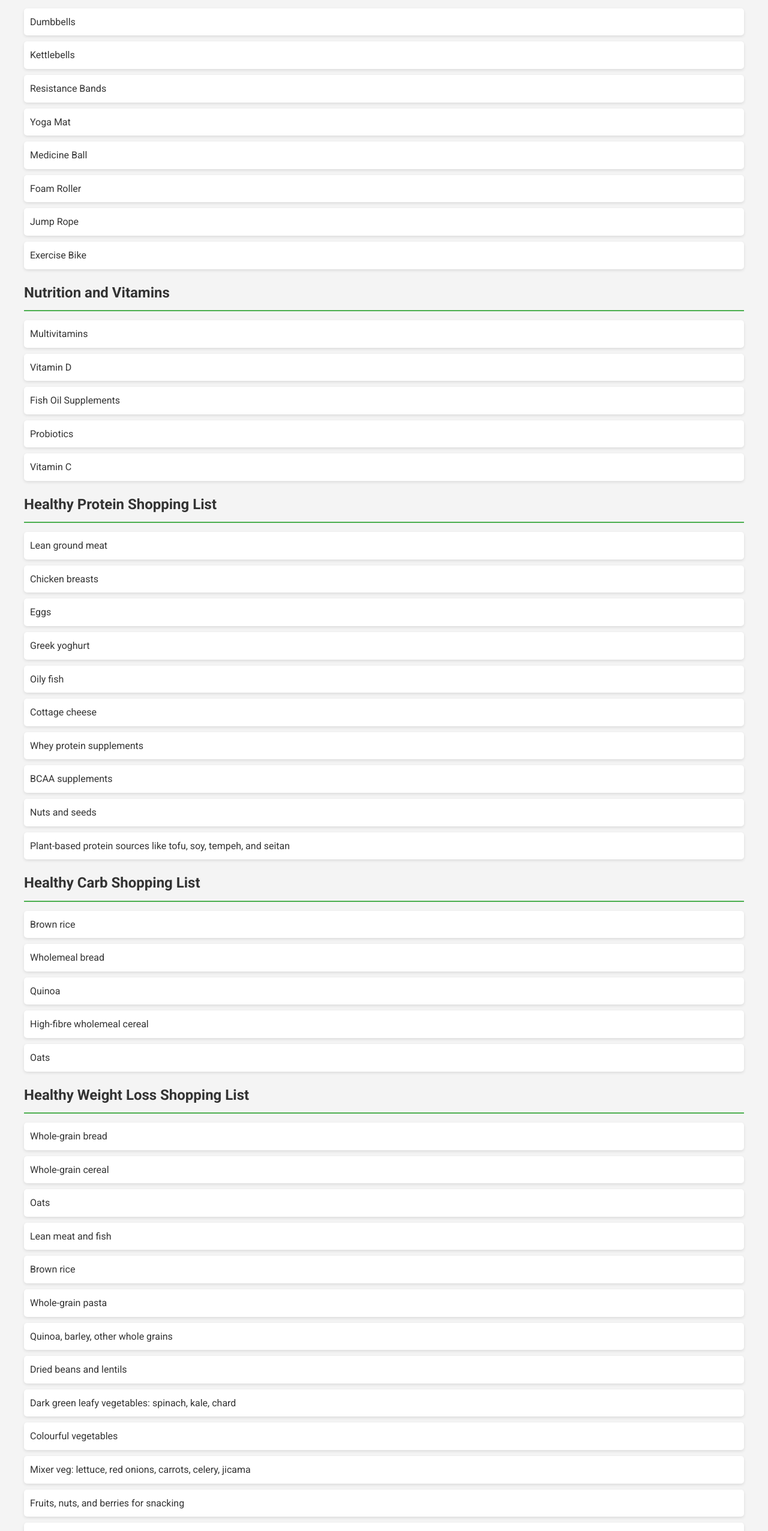
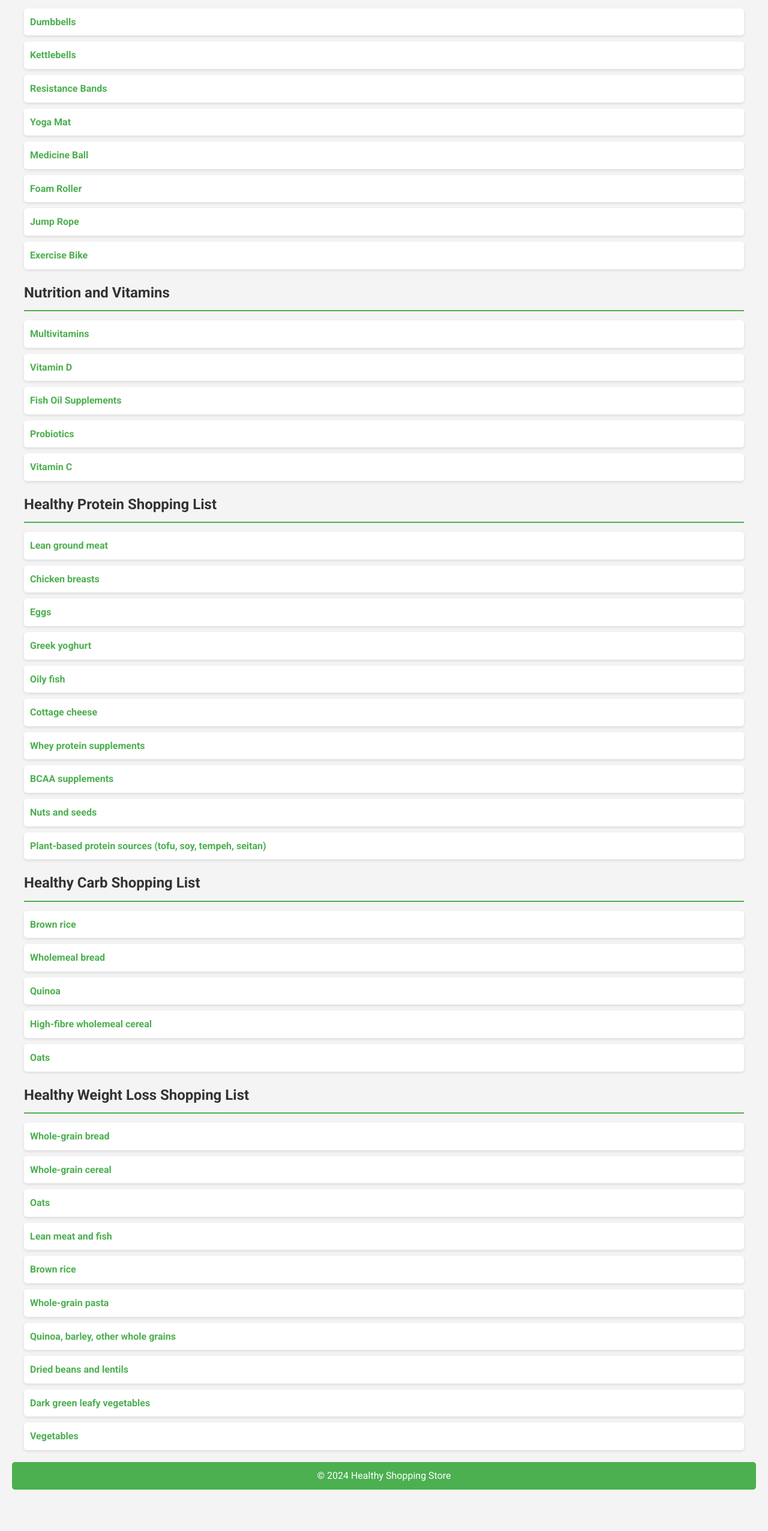
Before and after one commit to Shivansh-00/FitLeaverage, a plain HTML site: page FitLeaverage/store.html in a window 1280 px wide. Shown: the part 160-2713 px from the top of the page at 60% size. After the commit the page ends 2664 px from the top, so only its background shows below. Drawn offline with Linux system fonts and the light colour scheme.

Commit message:
Add links to list

```diff
--- a/FitLeaverage/store.html
+++ b/FitLeaverage/store.html
@@ -54,6 +54,17 @@
             box-shadow: 0 2px 5px rgba(0, 0, 0, 0.1);
         }
 
+        .item-list a {
+            text-decoration: none;
+            color: #4CAF50;
+            font-weight: bold;
+        }
+
+        .item-list a:hover {
+            color: #333;
+            text-decoration: underline;
+        }
+
         footer {
             text-align: center;
             padding: 10px;
@@ -87,88 +98,65 @@
     <div class="container">
         <h2>Gym Equipment</h2>
         <ul class="item-list">
-            <li>Dumbbells</li>
-            <li>Kettlebells</li>
-            <li>Resistance Bands</li>
-            <li>Yoga Mat</li>
-            <li>Medicine Ball</li>
-            <li>Foam Roller</li>
-            <li>Jump Rope</li>
-            <li>Exercise Bike</li>
+            <li><a href="https://dosav2inconfrprtest.decathlon.in/home-gym-equipment/dumbbells-weights-2657?id=2657&type=" target="_blank">Dumbbells</a></li>
+            <li><a href="https://www.decathlon.in/p/8354816/gym-equipment/gym-kettlebell-12-kg-black-yellow?id=8354816&type=p" target="_blank">Kettlebells</a></li>
+            <li><a href="https://www.decathlon.in/gym-accessories/resistance-bands-21994?id=21994&type=c" target="_blank">Resistance Bands</a></li>
+            <li><a href="https://www.decathlon.in/yoga/yoga-mat-accessories-2712?id=2712&type=c" target="_blank">Yoga Mat</a></li>
+            <li><a href="https://www.decathlon.in/p/8290418/gym-pilate-india/gym-medicine-ball-2-kg-22-cm?id=8290418&type=p" target="_blank">Medicine Ball</a></li>
+            <li><a href="https://www.decathlon.in/p/8389645/sports-massage/500-hard-massage-roller-foam-roller-black?id=8389645&type=p" target="_blank">Foam Roller</a></li>
+            <li><a href="https://www.decathlon.in/gym-accessories/skipping-ropes-21959?id=21959&type=c" target="_blank">Jump Rope</a></li>
+            <li><a href="https://www.decathlon.in/p/8364829/exercise-bikes/exercise-bike-essential-3kg-flywheel-7-resistance-levels-max-110kg?id=8364829&type=p" target="_blank">Exercise Bike</a></li>
         </ul>
 
         <h2>Nutrition and Vitamins</h2>
         <ul class="item-list">
-            <li>Multivitamins</li>
-            <li>Vitamin D</li>
-            <li>Fish Oil Supplements</li>
-            <li>Probiotics</li>
-            <li>Vitamin C</li>
+            <li><a href="https://www.amazon.in/s?k=multivitamin+tablet&adgrpid=58936742636&ext_vrnc=hi&hvadid=294119535093&hvdev=c&hvlocphy=9302382&hvnetw=g&hvqmt=e&hvrand=14813035394855412927&hvtargid=kwd-120066785&hydadcr=25475_2039350&tag=googinhydr1-21&ref=pd_sl_73eom7bkk3_e" target="_blank">Multivitamins</a></li>
+            <li><a href="https://www.amazon.in/s?k=vitamin+d&i=hpc&adgrpid=59266784816&ext_vrnc=hi&hvadid=714865302872&hvdev=c&hvlocphy=9302382&hvnetw=g&hvqmt=e&hvrand=2656891396402682804&hvtargid=kwd-325065818073&hydadcr=25466_2857109&tag=googinhydr1-21&ref=pd_sl_1epawam5sa_e" target="_blank">Vitamin D</a></li>
+            <li><a href="https://www.amazon.in/s?k=fish+oil+supplements&adgrpid=61716632391&ext_vrnc=hi&hvadid=714865284464&hvdev=c&hvlocphy=9302382&hvnetw=g&hvqmt=e&hvrand=8642795412734306045&hvtargid=kwd-115893536&hydadcr=25497_2857081&tag=googinhydr1-21&ref=pd_sl_8z7x8pqgfp_e" target="_blank">Fish Oil Supplements</a></li>
+            <li><a href="https://www.amazon.in/s?k=probiotics%27&adgrpid=61506022480&ext_vrnc=hi&hvadid=714749645223&hvdev=c&hvlocphy=9302382&hvnetw=g&hvqmt=e&hvrand=9688762257183511033&hvtargid=kwd-353776301000&hydadcr=25467_2857071&tag=googinhydr1-21&ref=pd_sl_1vyoaa8exj_e" target="_blank">Probiotics</a></li>
+            <li><a href="https://www.amazon.in/s?k=vitamin-c&adgrpid=62702472881&ext_vrnc=hi&hvadid=714781859989&hvdev=c&hvlocphy=9302382&hvnetw=g&hvqmt=e&hvrand=12612084562937355722&hvtargid=kwd-301037106161&hydadcr=29775_2529741&tag=googinhydr1-21&ref=pd_sl_69k8i2y0rk_e" target="_blank">Vitamin C</a></li>
         </ul>
 
         <h2>Healthy Protein Shopping List</h2>
         <ul class="item-list">
-            <li>Lean ground meat</li>
-            <li>Chicken breasts</li>
-            <li>Eggs</li>
-            <li>Greek yoghurt</li>
-            <li>Oily fish</li>
-            <li>Cottage cheese</li>
-            <li>Whey protein supplements</li>
-            <li>BCAA supplements</li>
-            <li>Nuts and seeds</li>
-            <li>Plant-based protein sources like tofu, soy, tempeh, and seitan</li>
+            <li><a href="https://www.licious.in/?srsltid=AfmBOorVkdW9FF2i43JH-3JQaTnA9WwI5jKbmUWBZHultVl4jx8o6QrX" target="_blank">Lean ground meat</a></li>
+            <li><a href="https://www.licious.in/?srsltid=AfmBOorVkdW9FF2i43JH-3JQaTnA9WwI5jKbmUWBZHultVl4jx8o6QrX" target="_blank">Chicken breasts</a></li>
+            <li><a href="https://www.licious.in/?srsltid=AfmBOorVkdW9FF2i43JH-3JQaTnA9WwI5jKbmUWBZHultVl4jx8o6QrX" target="_blank">Eggs</a></li>
+            <li><a href="https://www.amazon.in/s?k=greek+yogurt+in+fresh&i=grocery&crid=2KNXAA96RGTYV&sprefix=greek+y%2Cgrocery%2C307&ref=nb_sb_ss_ts-doa-p_1_7" target="_blank">Greek yoghurt</a></li>
+            <li><a href="https://www.licious.in/?srsltid=AfmBOorVkdW9FF2i43JH-3JQaTnA9WwI5jKbmUWBZHultVl4jx8o6QrX" target="_blank">Oily fish</a></li>
+            <li><a href="https://www.amazon.in/s?k=cottage+cheese&i=grocery&crid=MWWSYFI7NQYG&sprefix=cottage+cheese%2Cgrocery%2C197&ref=nb_sb_noss" target="_blank">Cottage cheese</a></li>
+            <li><a href="https://www.amazon.in/s?k=whey+protein&ref=nb_sb_noss_2" target="_blank">Whey protein supplements</a></li>
+            <li><a href="https://www.amazon.in/s?k=bcaa+supplements&crid=2DRU99LD9E1F7&sprefix=bcaa+%2Caps%2C238&ref=nb_sb_ss_ts-doa-p_3_5" target="_blank">BCAA supplements</a></li>
+            <li><a href="https://www.amazon.in/s?k=nuts+and+seeds&crid=2KOY0S8GB1C07&sprefix=nuts+and+seeds%2Caps%2C292&ref=nb_sb_noss_2" target="_blank">Nuts and seeds</a></li>
+            <li><a href="https://www.amazon.in/s?k=vegan+protein&crid=12X73A2B1YZB6&sprefix=vegan+%2Caps%2C227&ref=nb_sb_ss_ts-doa-p_1_6" target="_blank">Plant-based protein sources (tofu, soy, tempeh, seitan)</a></li>
         </ul>
 
         <h2>Healthy Carb Shopping List</h2>
         <ul class="item-list">
-            <li>Brown rice</li>
-            <li>Wholemeal bread</li>
-            <li>Quinoa</li>
-            <li>High-fibre wholemeal cereal</li>
-            <li>Oats</li>
+            <li><a href="https://www.amazon.in/s?k=brown+rice%27&adgrpid=67392850788&ext_vrnc=hi&hvadid=358319945221&hvdev=c&hvlocphy=9302382&hvnetw=g&hvqmt=e&hvrand=15845517544678193162&hvtargid=kwd-936111155173&hydadcr=22855_1921287&tag=googinhydr1-21&ref=pd_sl_95scqu05ak_e" target="_blank">Brown rice</a></li>
+            <li><a href="https://www.amazon.in/whole-wheat-bread/s?k=whole+wheat+bread" target="_blank">Wholemeal bread</a></li>
+            <li><a href="https://www.amazon.in/s?k=quinoa&adgrpid=58412407585&ext_vrnc=hi&hvadid=294103658760&hvdev=c&hvlocphy=9302382&hvnetw=g&hvqmt=e&hvrand=7894042086346438960&hvtargid=kwd-14793831&hydadcr=12458_1833632&tag=googinhydr1-21&ref=pd_sl_7qu2eoapm7_e" target="_blank">Quinoa</a></li>
+            <li><a href="https://www.amazon.in/fibre-food/s?k=fibre+food" target="_blank">High-fibre wholemeal cereal</a></li>
+            <li><a href="https://www.amazon.in/s?k=oats%27&adgrpid=60021301198&ext_vrnc=hi&hvadid=358311861596&hvdev=c&hvlocphy=9302382&hvnetw=g&hvqmt=e&hvrand=17910094110529934993&hvtargid=kwd-498330286284&hydadcr=9274_1934324&tag=googinhydr1-21&ref=pd_sl_4i81ac37y4_e" target="_blank">Oats</a></li>
         </ul>
 
         <h2>Healthy Weight Loss Shopping List</h2>
         <ul class="item-list">
-            <li>Whole-grain bread</li>
-            <li>Whole-grain cereal</li>
-            <li>Oats</li>
-            <li>Lean meat and fish</li>
-            <li>Brown rice</li>
-            <li>Whole-grain pasta</li>
-            <li>Quinoa, barley, other whole grains</li>
-            <li>Dried beans and lentils</li>
-            <li>Dark green leafy vegetables: spinach, kale, chard</li>
-            <li>Colourful vegetables</li>
-            <li>Mixer veg: lettuce, red onions, carrots, celery, jicama</li>
-            <li>Fruits, nuts, and berries for snacking</li>
-            <li>Yoghurt</li>
-            <li>Low-fat dairy</li>
-            <li>Beans</li>
-        </ul>
-
-        <h2>Healthy Essentials to Buy in Bulk</h2>
-        <ul class="item-list">
-            <li>Lean ground meat</li>
-            <li>Chicken breast</li>
-            <li>Eggs</li>
-            <li>Greek yoghurt</li>
-            <li>Tinned fish</li>
-            <li>Fruit and nut mix</li>
-            <li>Leafy greens</li>
-            <li>Brown rice</li>
-            <li>Brown bread</li>
-            <li>Whole grain pasta</li>
-            <li>High-fibre cereal</li>
-            <li>Oats</li>
-            <li>Beans</li>
+            <li><a href="https://www.amazon.in/whole-wheat-bread/s?k=whole+wheat+bread" target="_blank">Whole-grain bread</a></li>
+            <li><a href="https://www.amazon.in/whole-grain-cereal/s?k=whole+grain+cereal" target="_blank">Whole-grain cereal</a></li>
+            <li><a href="https://www.amazon.in/s?k=oats&crid=VRP7CMOVD3KM&sprefix=oats%27%2Caps%2C310&ref=nb_sb_noss_2" target="_blank">Oats</a></li>
+            <li><a href="https://www.licious.in/?srsltid=AfmBOorVkdW9FF2i43JH-3JQaTnA9WwI5jKbmUWBZHultVl4jx8o6QrX" target="_blank">Lean meat and fish</a></li>
+            <li><a href="https://www.amazon.in/s?k=brown+rice%27&adgrpid=67392850788&ext_vrnc=hi&hvadid=358319945221&hvdev=c&hvlocphy=9302382&hvnetw=g&hvqmt=e&hvrand=15845517544678193162&hvtargid=kwd-936111155173&hydadcr=22855_1921287&tag=googinhydr1-21&ref=pd_sl_95scqu05ak_e" target="_blank">Brown rice</a></li>
+            <li><a href="https://www.amazon.in/whole-wheat-pasta/s?k=whole+wheat+pasta" target="_blank">Whole-grain pasta</a></li>
+            <li><a href="https://www.amazon.in/s?k=quinoa&crid=1QNV538G4D5DE&sprefix=quinoa%2Caps%2C413&ref=nb_sb_noss_2" target="_blank">Quinoa, barley, other whole grains</a></li>
+            <li><a href="https://www.amazon.in/s?k=dry+beans+amazon&adgrpid=159723007565&gad_source=1&hvadid=714746461386&hvdev=c&hvlocphy=9302382&hvnetw=g&hvqmt=e&hvrand=14669540984902058816&hvtargid=kwd-2066302340788&hydadcr=8531_2390129&tag=googinhydr1-21&ref=pd_sl_5bcq5taama_e" target="_blank">Dried beans and lentils</a></li>
+            <li><a href="https://www.bigbasket.com/pc/fruits-vegetables/fresh-vegetables/leafy-vegetables/" target="_blank">Dark green leafy vegetables</a></li>
+            <li><a href="https://www.bigbasket.com/pc/fruits-vegetables/fresh-vegetables/vegetables/" target="_blank">Vegetables</a></li>
         </ul>
     </div>
 
     <footer>
-        &copy; 2024 Healthy Shopping Store. All rights reserved.
+        &copy; 2024 Healthy Shopping Store
     </footer>
-
 </body>
 </html>
```
